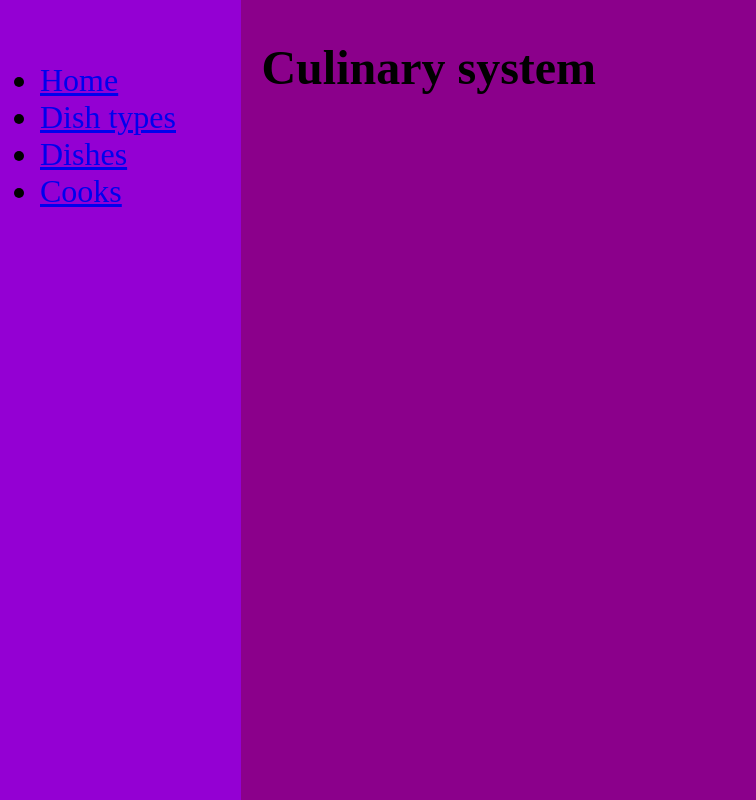
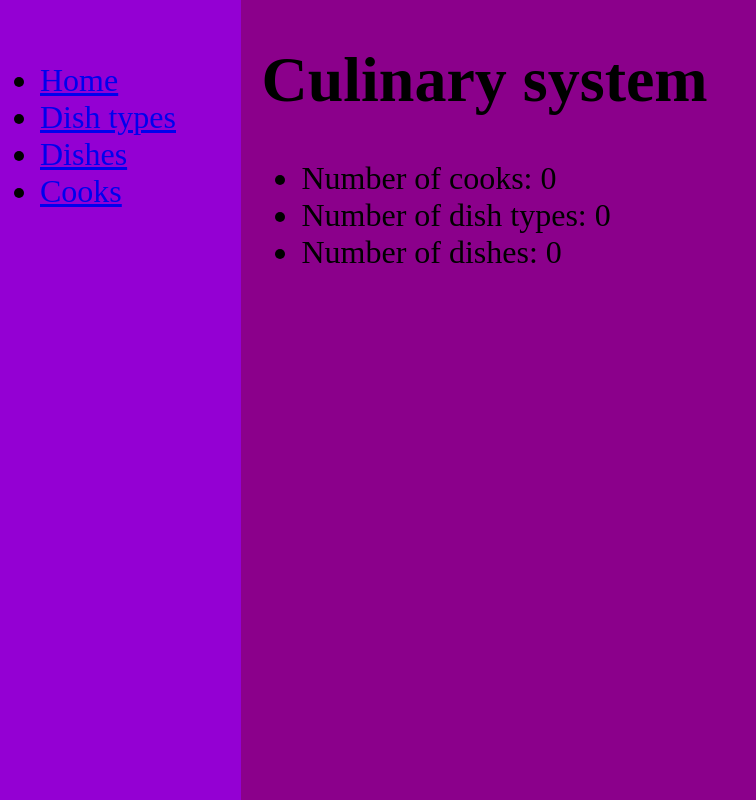
Before and after one commit to sachavskyi/culinary-system, a Django app: page / in a window 1280 px wide. Shown: the whole page, without its empty margins (0-756 px from the left). Run offline with Django 5.2, Linux system fonts and the light colour scheme; data that the repository does not hold is empty.

Commit message:
feat: display counts of models on home page

```diff
--- a/kitchen/views.py
+++ b/kitchen/views.py
@@ -5,7 +5,12 @@ from kitchen.models import Dish, DishType, Cook
 
 
 def index(request):
-    return render(request, "kitchen/index.html")
+    context = {
+        "num_dishes": Dish.objects.count(),
+        "num_dish_types": DishType.objects.count(),
+        "num_cooks": Cook.objects.count(),
+    }
+    return render(request, "kitchen/index.html", context)
 
 
 class DishListView(generic.ListView):
--- a/templates/kitchen/index.html
+++ b/templates/kitchen/index.html
@@ -1,6 +1,10 @@
 {% extends "base.html" %}
 
 {% block content %}
-<h2>Culinary system</h2>
-<p></p>
+  <h1>Culinary system</h1>
+  <ul>
+    <li>Number of cooks: {{ num_cooks }}</li>
+    <li>Number of dish types: {{ num_dish_types }}</li>
+    <li>Number of dishes: {{ num_dishes }}</li>
+  </ul>
 {% endblock %}
```
